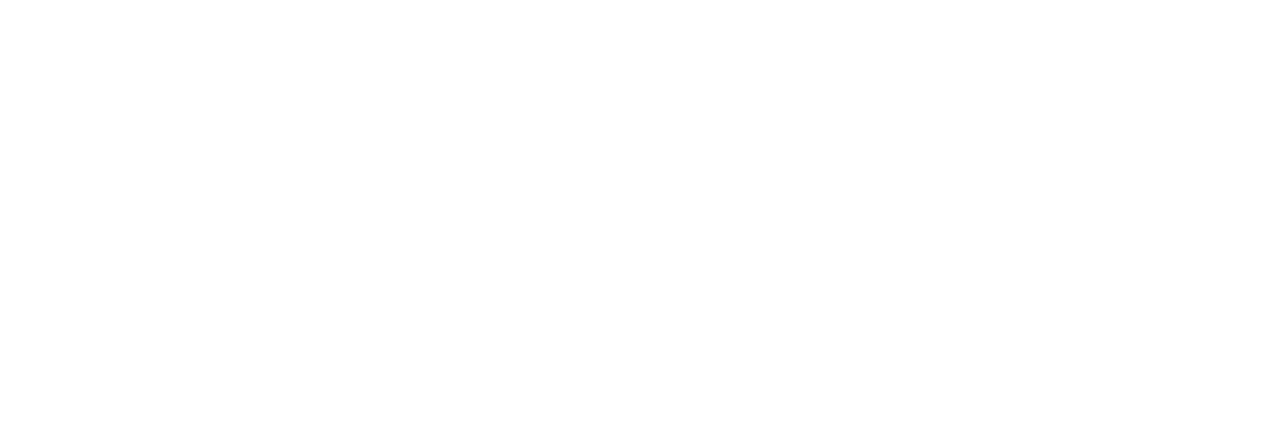
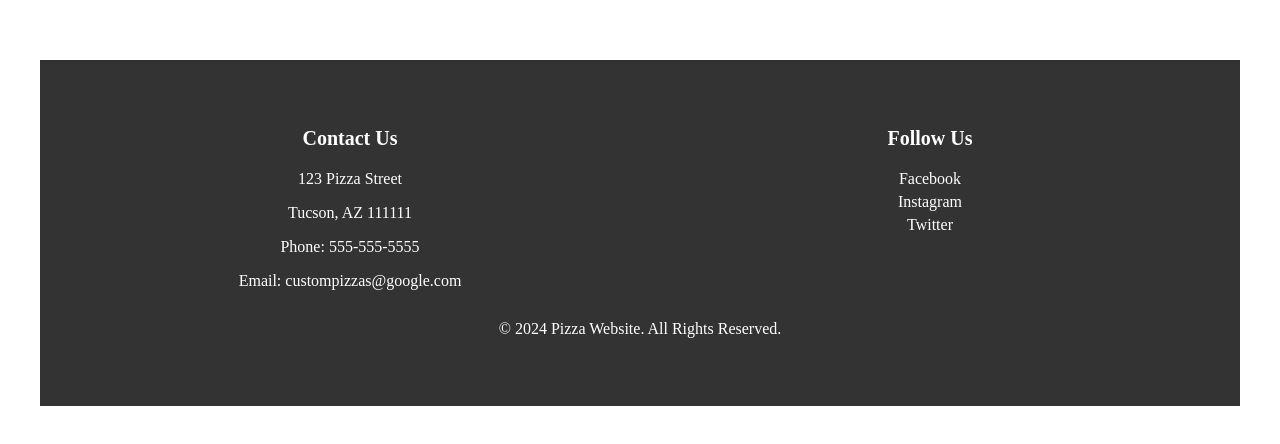
Before and after one commit to raythomass/custom-pizza-T3, a React (Vite) app in the folder client/: page / in a window 1280 px wide. Shown: the part 874-1318 px from the top of the page. Before the commit the page ends 800 px from the top, so only its background shows below. Built offline with nearby package versions, Linux system fonts and the light colour scheme.

Commit message:
Added footer to home page.

```diff
--- a/client/src/App.css
+++ b/client/src/App.css
@@ -33,13 +33,24 @@
   }
 }
 
-.card {
-  padding: 2em;
+main {
+  display: flex;
+  flex-direction: column;
+  align-items: center;
+  justify-content: center;
+  gap: 2rem;
+  min-height: 100vh;
+}
+.flex-column {
+  display: flex;
+  flex-direction: column;
+  flex-wrap: wrap;
 }
 
-.read-the-docs {
-  color: #888;
+.justify-flex-start {
+  justify-content: flex-start;
 }
+
 
 /* Header.css */
 .header {
@@ -51,32 +62,32 @@
   border-bottom: 1px solid #ccc;
 }
 
-.header__logo img {
+.header-logo img {
   width: 100px;
 }
 
-.header__nav ul {
+.header-nav ul {
   list-style: none;
   padding: 0;
   margin: 0;
 }
 
-.header__nav ul li {
+.header-nav ul li {
   display: inline-block;
   margin-right: 20px;
 }
 
-.header__nav ul li:last-child {
+.header-nav ul li:last-child {
   margin-right: 0;
 }
 
-.header__nav ul li a {
+.header-nav ul li a {
   text-decoration: none;
   color: #333;
   font-weight: bold;
 }
 
-.header__actions .header__signin {
+.header-actions .header-signin {
   background-color: #ff6347;
   color: white;
   border: none;
@@ -85,6 +96,53 @@
   cursor: pointer;
 }
 
-.header__total-cost {
+.header-total-cost {
   font-weight: bold;
 }
+
+/* Footer.css */
+.footer {
+  background-color: #333;
+  color: #fff;
+  padding: 40px 20px;
+}
+
+.footer-top {
+  display: flex;
+  justify-content: space-between;
+}
+
+.footer-info,
+.footer-navigation,
+.footer-social {
+  flex: 1;
+}
+
+.footer h4 {
+  font-size: 20px;
+  margin-bottom: 20px;
+}
+
+.footer p,
+.footer ul {
+  margin-bottom: 10px;
+}
+
+.footer ul {
+  list-style: none;
+  padding: 0;
+}
+
+.footer ul li {
+  margin-bottom: 5px;
+}
+
+.footer ul li a {
+  color: #fff;
+  text-decoration: none;
+}
+
+.footer-bottom {
+  margin-top: 20px;
+  text-align: center;
+}
--- a/client/src/components/Footer.jsx
+++ b/client/src/components/Footer.jsx
@@ -1,19 +1,25 @@
-import { useLocation, useNavigate } from 'react-router-dom';
-
 const Footer = () => {
-  const location = useLocation();
-  const navigate = useNavigate();
   return (
-    <footer className="w-100 mt-auto bg-secondary p-4">
-      <div className="container text-center mb-5">
-        {location.pathname !== '/' && (
-          <button
-            className="btn btn-dark mb-3"
-            onClick={() => navigate(-1)}
-          >
-            &larr; Go Back
-          </button>
-        )}
+    <footer className="footer">
+      <div className="footer-top">
+        <div className="footer-info">
+          <h4>Contact Us</h4>
+          <p>123 Pizza Street</p>
+          <p>Tucson, AZ 111111</p>
+          <p>Phone: 555-555-5555</p>
+          <p>Email: custompizzas@google.com</p>
+        </div>
+        <div className="footer-social">
+          <h4>Follow Us</h4>
+          <ul>
+            <li><a href="https://www.facebook.com/" target="-blank" rel="">Facebook</a></li>
+            <li><a href="https://www.instagram.com/" target="-blank" rel="">Instagram</a></li>
+            <li><a href="https://twitter.com/" target="-blank" rel="">Twitter</a></li>
+          </ul>
+        </div>
+      </div>
+      <div className="footer-bottom">
+        <p>&copy; {new Date().getFullYear()} Pizza Website. All Rights Reserved.</p>
       </div>
     </footer>
   );
--- a/client/src/components/Header.jsx
+++ b/client/src/components/Header.jsx
@@ -9,10 +9,10 @@
   };
   return (
     <header className="header">
-      <div className="header__logo">
+      <div className="header-logo">
 
       </div>
-      <nav className="header__nav">
+      <nav className="header-nav">
         <ul>
           <li><a href="/">Home</a></li>
           <li><a href="/menu">Menu</a></li>
@@ -20,9 +20,9 @@
           <li><a href="/contact">Contact</a></li>
         </ul>
       </nav>
-      <div className="header__actions">
-        <button className="header__signin">Sign In</button>
-        <div className="header__total-cost">Total: ${totalCost.toFixed(2)}</div>
+      <div className="header-actions">
+        <button className="header-signin">Sign In</button>
+        <div className="header-total-cost">Total: ${totalCost.toFixed(2)}</div>
       </div>
     </header>
   );
```
